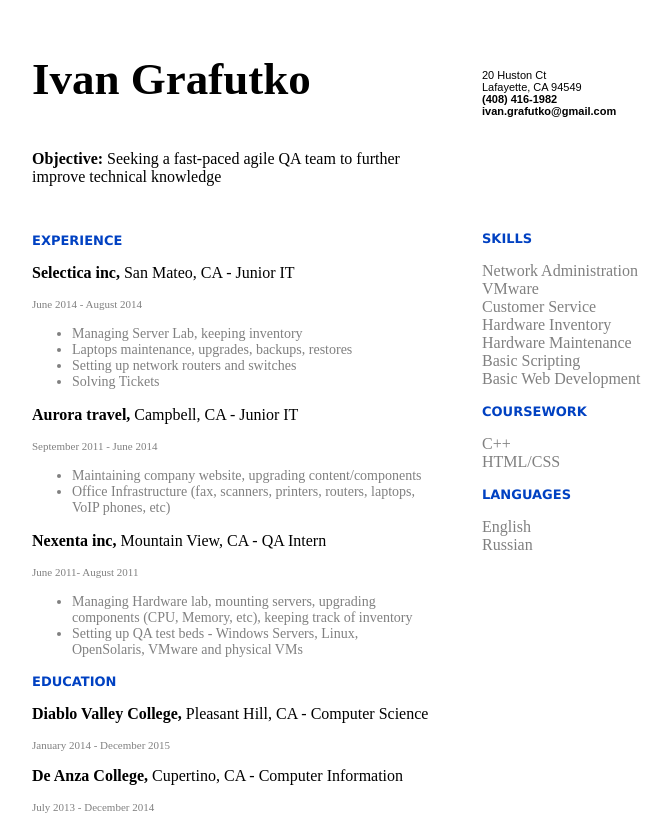
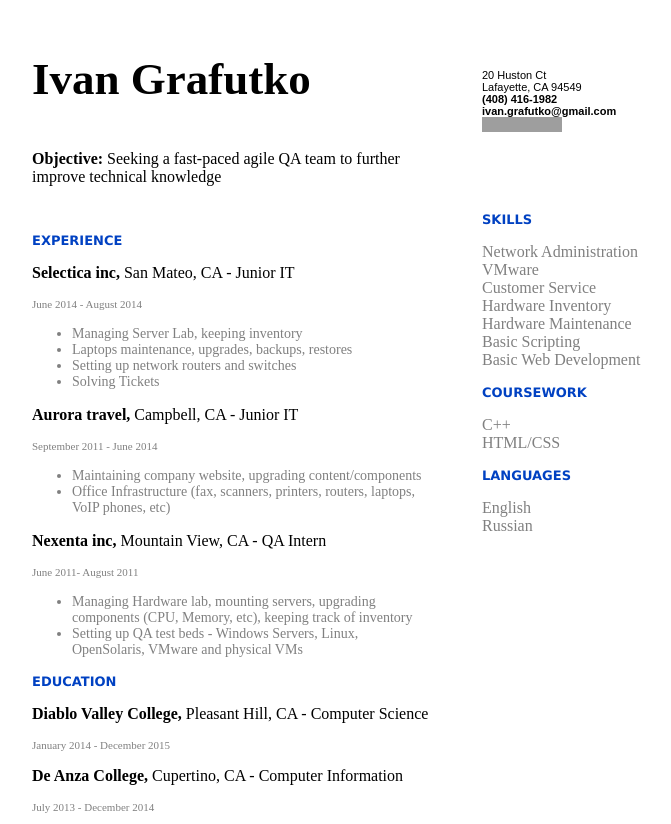
Before and after one commit to ivangrafutko/IvanSG, a plain HTML site: page index.html in a window 1280 px wide. Shown: the whole page, without its empty margins (26-697 px from the left). Drawn offline with Linux system fonts and the light colour scheme; grey boxes are pictures that could not be loaded.

Commit message:
Update index.html
Added LinkedIn profile button.

```diff
--- a/index.html
+++ b/index.html
@@ -39,8 +39,11 @@
 		20 Huston Ct<br>
 		Lafayette, CA 94549<br>
 		<b>(408) 416-1982<br>
-		ivan.grafutko@gmail.com</b>
-	</p><br><br><br><br><br>
+		ivan.grafutko@gmail.com</b><br>
+		<a href="https://www.linkedin.com/pub/ivan-grafutko/111/b66/841">
+        <img src="https://static.licdn.com/scds/common/u/img/webpromo/btn_profile_bluetxt_80x15.png" width="80" height="15" border="0" alt="View Ivan Grafutko's profile on LinkedIn">
+		</a>
+	</p><br><br><br>
 	<p id="second">SKILLS</p>
 	<p id="seventh">
 		Network Administration<br>
```
